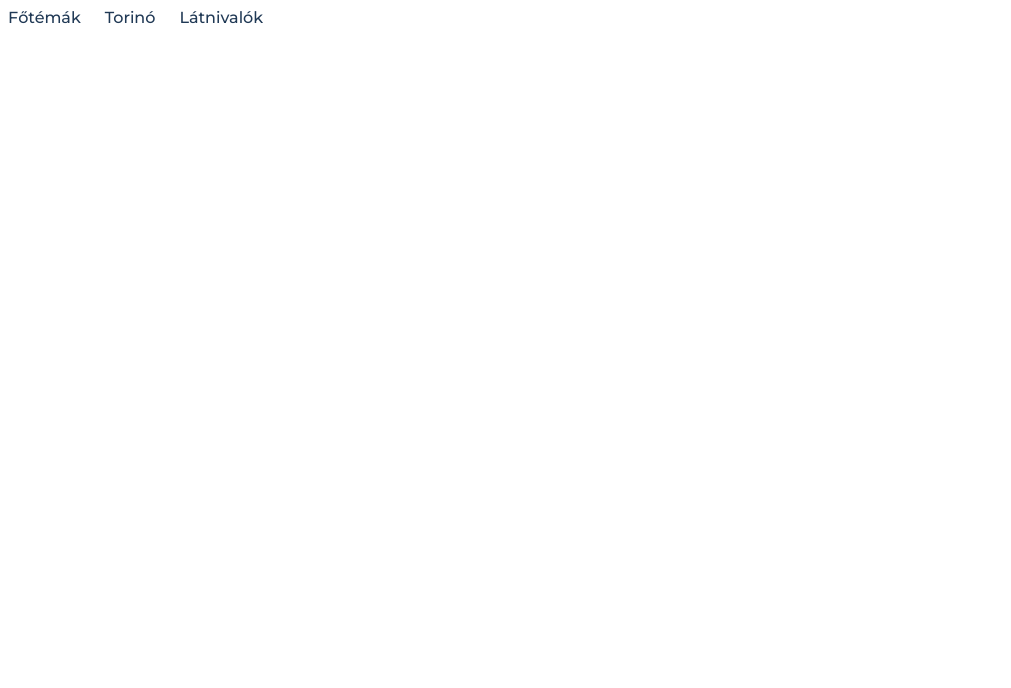
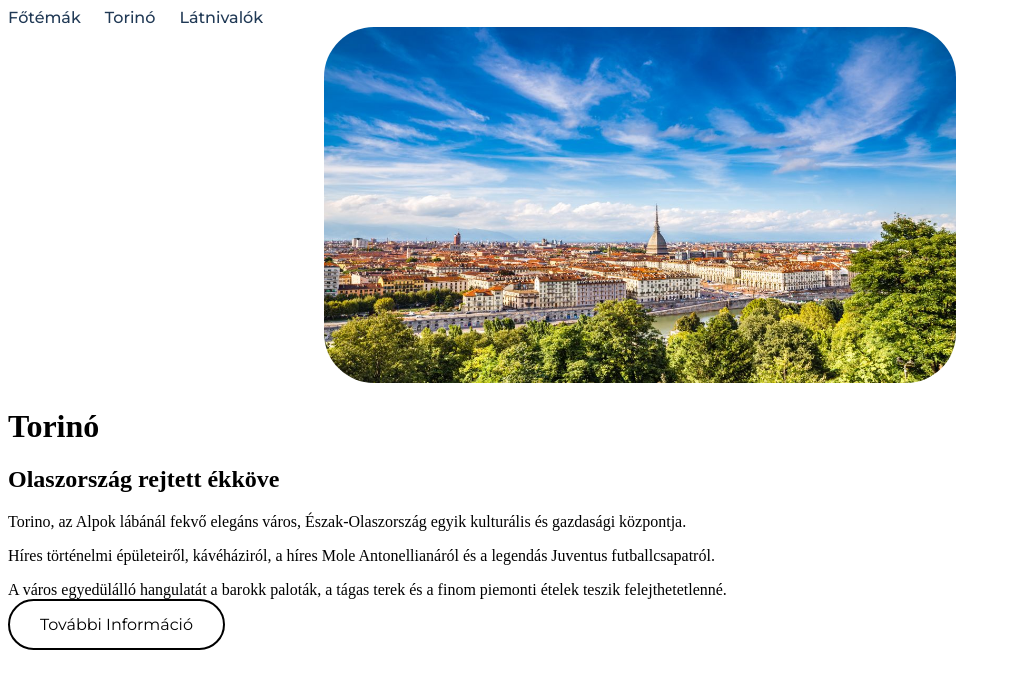
Before and after one commit to ptky/torino, a plain HTML site: page pataky/index.html in a window 1280 px wide. Shown: the whole page, without its empty margins (0-1011 px from the left). Drawn offline with Linux system fonts and the light colour scheme.

Commit message:
elso_ora

```diff
--- a/pataky/index.html
+++ b/pataky/index.html
@@ -11,9 +11,19 @@
 </head>
 <body>
     <nav>
-            <a href="">Főtémák</a>
-            <a href="">Torinó</a>
-            <a href="">Látnivalók</a>
+            <a class="navig" href="">Főtémák</a>
+            <a class="navig" href="">Torinó</a>
+            <a class="navig" href="">Látnivalók</a>
     </nav>
+    <div class="kep">
+    <img src="torino_main.jpg" alt="torinokep">
+    </div>
+    <h1>Torinó</h1>
+    <h2>Olaszország rejtett ékköve</h2>
+    <p>Torino, az Alpok lábánál fekvő elegáns város, Észak-Olaszország egyik kulturális és gazdasági központja. </p>
+    <p>Híres történelmi épületeiről, kávéháziról, a híres Mole Antonellianáról és a legendás Juventus futballcsapatról. </p>
+    <p>A város egyedülálló hangulatát a barokk paloták, a tágas terek és a finom piemonti ételek teszik felejthetetlenné.</p>
+
+    <a id="info" href="">További Információ</a>
 </body>
 </html>
--- a/pataky/main.css
+++ b/pataky/main.css
@@ -1,7 +1,32 @@
-a {
+.navig {
     text-decoration: none;
     color: rgb(32, 57, 85);
     font-family: 'Montserrat', sans-serif;
     font-weight: 500;
     padding-right: 20px;
+
 }
+
+img {
+    width: 50%;
+    border-radius: 50px;
+}
+
+.kep {
+    text-align: center;
+
+}
+
+#info {
+    font-family: 'Montserrat', sans-serif;
+    font-weight: 400;
+    color: black;
+    text-decoration: none;
+    border: 2px solid black;
+    padding: 14px;
+    border-radius: 30px;
+    padding-right: 30px;
+    padding-left: 30px;
+
+
+}
```
